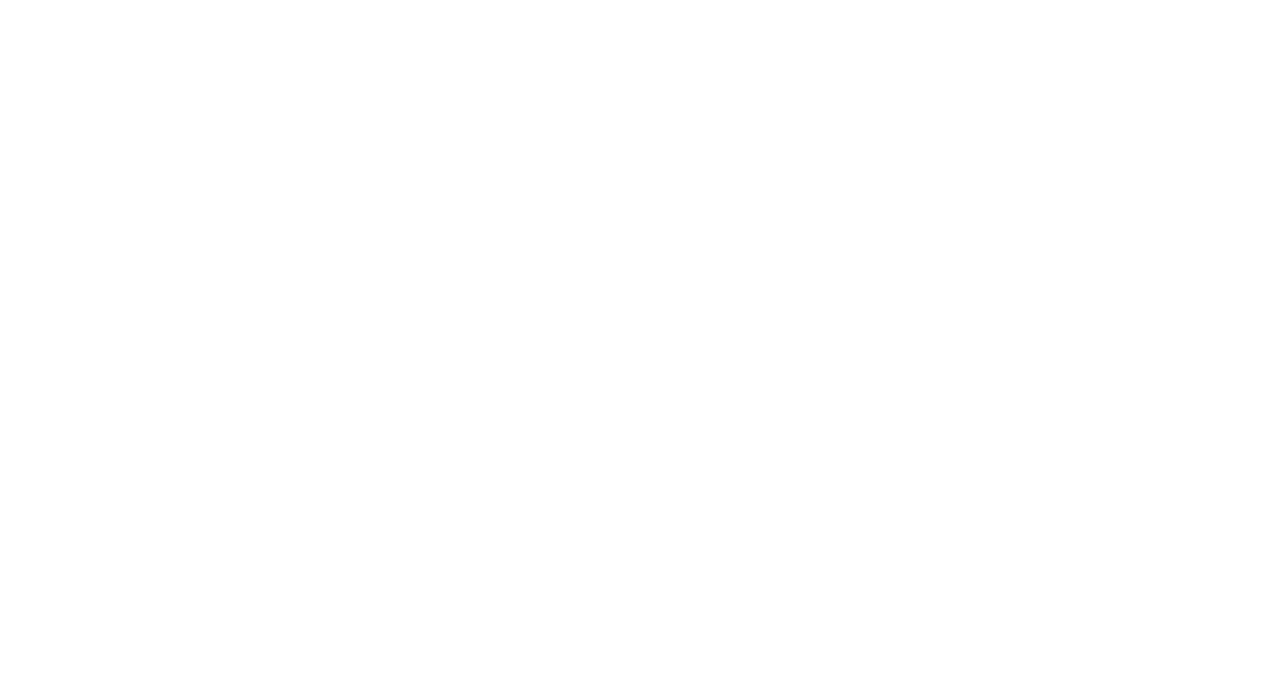
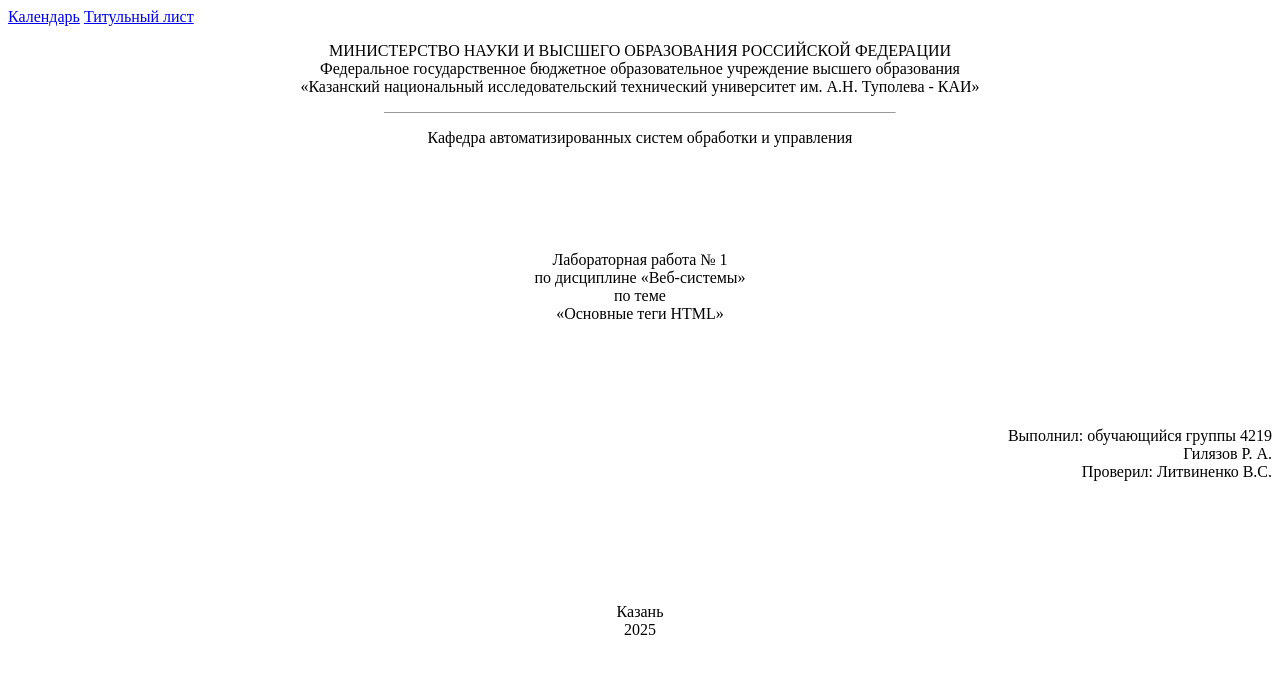
Before and after one commit to kurech/web-systems-gilyazovra-lr1, a plain HTML site: page titulnik.html in a window 1280 px wide. Drawn offline with Linux system fonts and the light colour scheme.

Commit message:
added titulnik

```diff
--- a/style.css
+++ b/style.css
@@ -1,3 +1,15 @@
+body {
+	margin: 0;
+	font-family: 'Times New Roman', Times, serif;
+}
+p {
+	margin: 0;
+}
+
+.head {
+	text-align: center;
+}
+
 table {
 	width: 300px;
 	border-collapse: collapse;
--- a/titulnik.html
+++ b/titulnik.html
@@ -0,0 +1,39 @@
+<!DOCTYPE html>
+<html lang="en">
+<head>
+	<meta charset="UTF-8">
+	<meta name="viewport" content="width=device-width, initial-scale=1.0">
+	<title>1 лабораторная работа</title>
+</head>
+<body>
+	<a href="index.html">Календарь</a>
+	<a href="titulnik.html">Титульный лист</a>
+
+	<p align="center">
+		МИНИСТЕРСТВО НАУКИ И ВЫСШЕГО ОБРАЗОВАНИЯ РОССИЙСКОЙ ФЕДЕРАЦИИ<br>
+		Федеральное государственное бюджетное образовательное учреждение высшего образования<br>
+		«Казанский национальный исследовательский технический университет им. А.Н. Туполева - КАИ»
+		<hr width="510px" align="center" size="1">
+	</p>
+
+	<p align="center">Кафедра автоматизированных систем обработки и управления</p>
+	<br><br><br><br>
+
+	<p align="center">
+		Лабораторная работа № 1<br>
+		по дисциплине «Веб-системы»<br>
+		по теме<br>
+		«Основные теги HTML»<br>
+	</p>
+
+	<br><br><br><br>
+	<p align="right">
+		Выполнил: обучающийся группы 4219<br>
+		Гилязов Р. А.<br>
+		Проверил: Литвиненко В.С.<br>
+	</p>
+
+	<br><br><br><br><br>
+	<p align="center">Казань<br>2025</p>
+</body>
+</html>
```
Also changed, not shown: index.html (+1 -1 lines).
